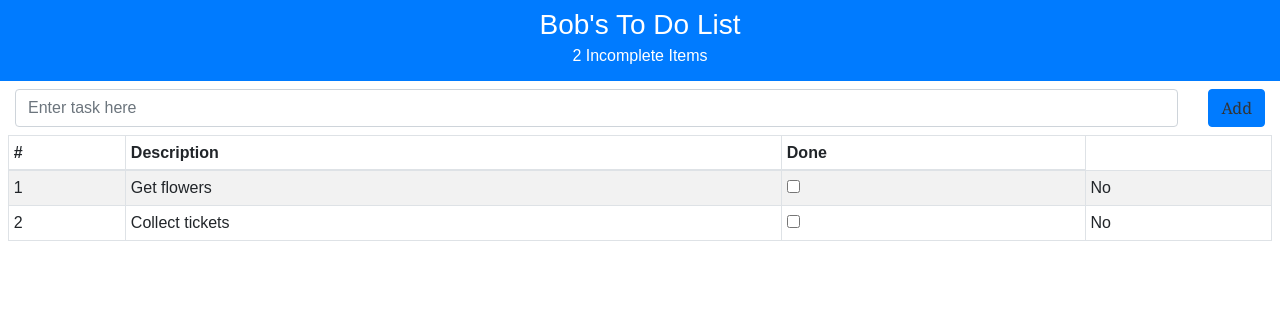
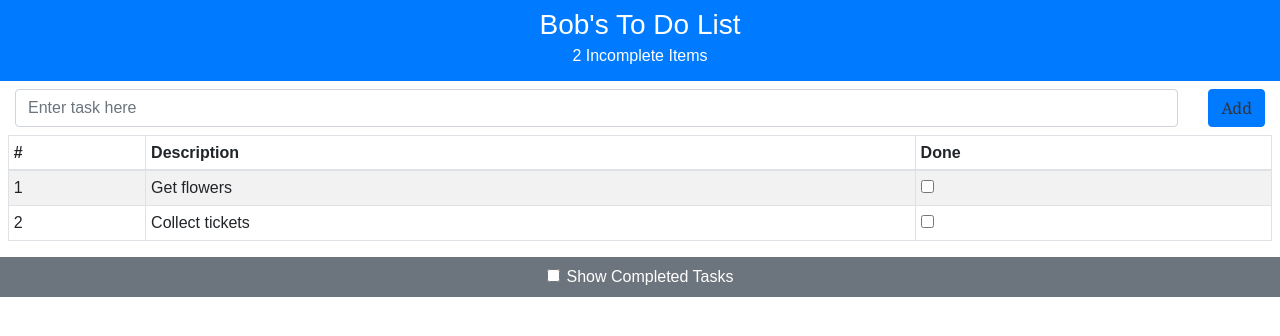
Before and after one commit to elC0mpa/Angular-ToDo-App, an Angular app: page /dashboard in a window 1280 px wide. Shown: the top 336 px of the page. Built offline with nearby package versions, Linux system fonts and the light colour scheme.

Commit message:
Showing completed tasks

```diff
--- a/src/app/app.component.html
+++ b/src/app/app.component.html
@@ -1,6 +1,8 @@
 <h3 class="bg-primary text-center text-white p-2">
   {{ username }}'s To Do List
-  <h6 class="mt-1">{{ itemCount }} Incomplete Items</h6>
+  <h6 class="mt-1">
+    {{ itemCount }} {{ showComplete ? "" : "Incomplete" }} Items
+  </h6>
 </h3>
 
 <div class="container-fluid">
@@ -30,10 +32,23 @@
         <td>{{ i + 1 }}</td>
         <td>{{ item.task }}</td>
         <td><input type="checkbox" [(ngModel)]="item.complete" /></td>
-        <td [ngSwitch]="item.complete">
+        <!-- <td [ngSwitch]="item.complete">
           <span *ngSwitchCase="true">Yes</span> <span *ngSwitchDefault>No</span>
-        </td>
+        </td> -->
       </tr>
     </tbody>
   </table>
 </div>
+
+<div class="bg-secondary text-white text-center p-2">
+  <div class="form-check">
+    <input
+      class="form-check-input"
+      type="checkbox"
+      [(ngModel)]="showComplete"
+    />
+    <label class="form-check-label" for="defaultCheck1">
+      Show Completed Tasks
+    </label>
+  </div>
+</div>
--- a/src/app/app.component.ts
+++ b/src/app/app.component.ts
@@ -23,11 +23,14 @@ export class AppComponent {
   }
 
   get items(): readonly TodoItem[] {
-    return this.list.items.filter((item) => !item.complete);
+    return this.list.items.filter(
+      (item) => this.showComplete || !item.complete
+    );
   }
 
   addItem(newItem: string) {
-    // console.log(newItem)
     this.list.addItem(newItem);
   }
+
+  showComplete: boolean = false;
 }
```
